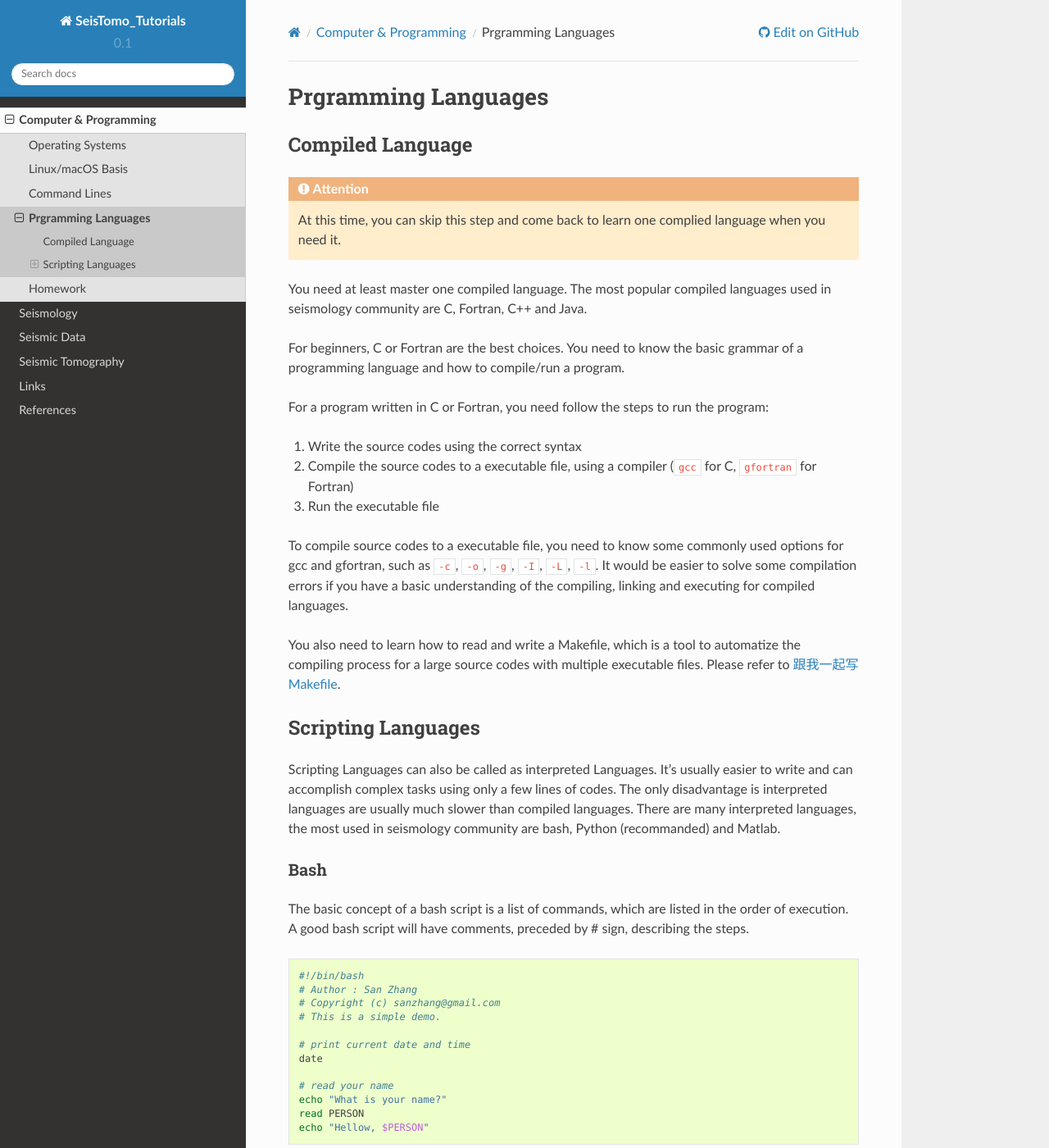
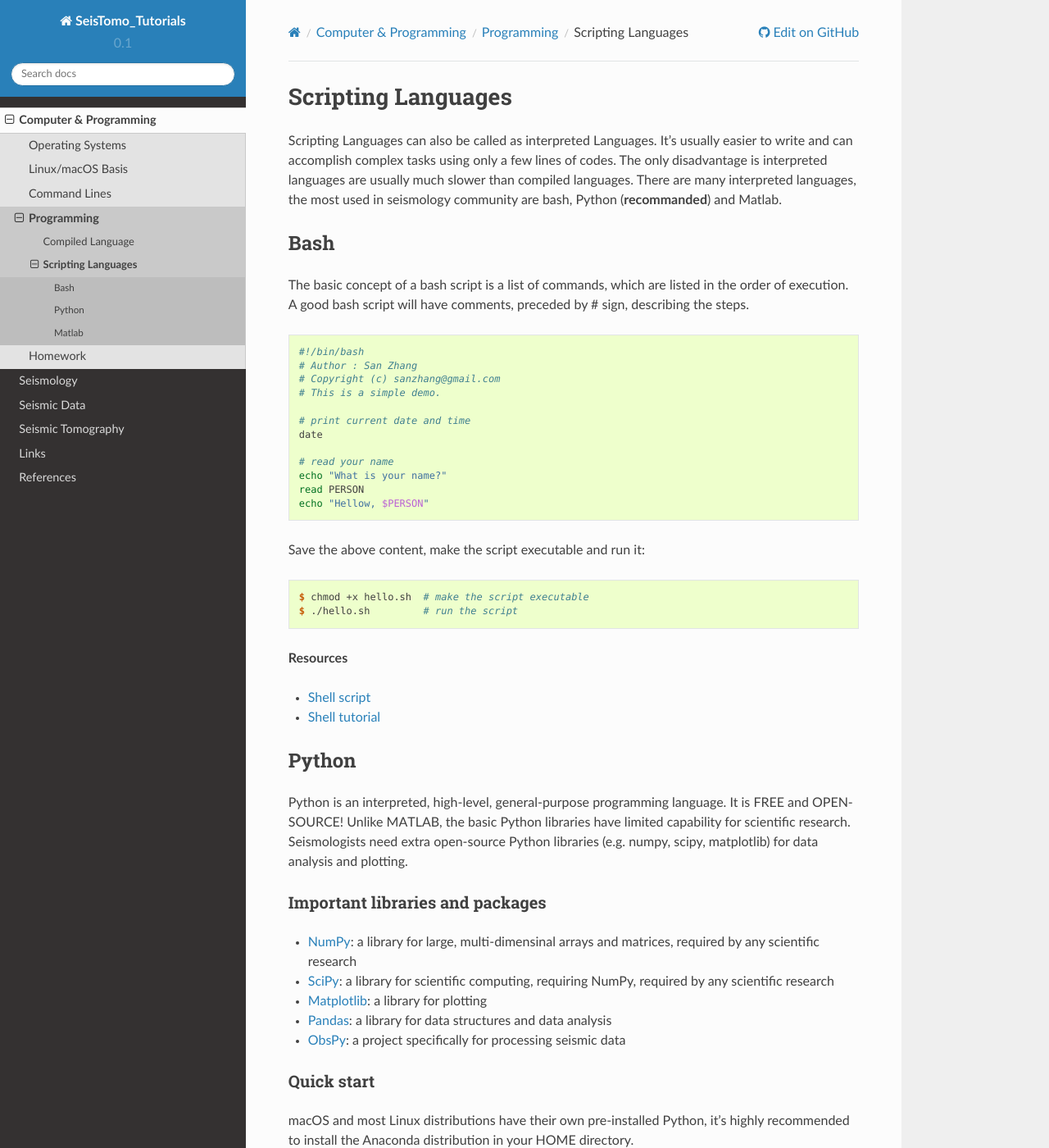
Before and after one commit to MIGG-NTU/SeisTomo_Tutorials, a Sphinx documentation site: the page built from source/computer-programming/programming/scripting-languages.rst, in a window 1280 px wide and 1400 px high. Shown: the whole window at 82% size. Built offline with Sphinx 7.4.7 and the Read the Docs theme 2.0.0, drawn with Linux system fonts in a browser that asks for light colours; some of the changed text lies outside the part shown.

Commit message:
update script language (#26)

```diff
--- a/source/computer-programming/index.rst
+++ b/source/computer-programming/index.rst
@@ -7,5 +7,5 @@ Computer & Programming
    operating-systems
    LinuxmacOS-basis
    command-lines
-   prgramming-languages
+   programming/index
    homework
--- /dev/null
+++ b/source/computer-programming/programming/index.rst
@@ -0,0 +1,8 @@
+Programming
+===========
+
+
+.. toctree::
+
+   compiled-languages
+   scripting-languages
--- a/source/computer-programming/prgramming-languages.rst
+++ b/source/computer-programming/programming/scripting-languages.rst
@@ -1,37 +1,11 @@
-Prgramming Languages
-====================
+Scripting Languages
+===================
 
-
-Compiled Language
------------------
-
-.. attention::
-
-   At this time, you can skip this step and come back to learn one complied language when you need it.
-
-You need at least master one compiled language. The most popular compiled languages used in seismology community are C, Fortran, C++ and Java.
-
-For beginners, C or Fortran are the best choices. You need to know the basic grammar of a programming language and how to compile/run a program.
-
-For a program written in C or Fortran, you need follow the steps to run the program:
-
-1. Write the source codes using the correct syntax
-2. Compile the source codes to a executable file, using a compiler (``gcc`` for C, ``gfortran`` for Fortran)
-3. Run the executable file
-
-To compile source codes to a executable file, you need to know some commonly used options for gcc and gfortran, such as ``-c``, ``-o``, ``-g``, ``-I``, ``-L``, ``-l``. It would be easier to solve some compilation errors if you have a basic understanding of the compiling, linking and executing for compiled languages.
-
-You also need to learn how to read and write a Makefile, which is a tool to automatize the compiling process for a large source codes with multiple executable files. Please refer to `跟我一起写 Makefile <https://blog.seisman.info/how-to-write-makefile/>`__.
-
-
-Scripting Languages
--------------------
-
-Scripting Languages can also be called as interpreted Languages. It's usually easier to write and can accomplish complex tasks using only a few lines of codes. The only disadvantage is interpreted languages are usually much slower than compiled languages. There are many interpreted languages, the most used in seismology community are bash, Python (recommanded) and Matlab.
+Scripting Languages can also be called as interpreted Languages. It's usually easier to write and can accomplish complex tasks using only a few lines of codes. The only disadvantage is interpreted languages are usually much slower than compiled languages. There are many interpreted languages, the most used in seismology community are bash, Python (**recommanded**) and Matlab.
 
 
 Bash
-++++
+----
 
 The basic concept of a bash script is a list of commands, which are listed in the order of execution. A good bash script will have comments, preceded by # sign, describing the steps.
 
@@ -57,13 +31,19 @@ Save the above content, make the script executable and run it:
     $ chmod +x hello.sh  # make the script executable
     $ ./hello.sh         # run the script
 
+**Resources**
+
+- `Shell script <https://101.lug.ustc.edu.cn/Ch06/#shell-scripts>`__
+- `Shell tutorial <https://www.runoob.com/linux/linux-shell.html>`__
+
 
 Python
-++++++
+------
 
 Python is an interpreted, high-level, general-purpose programming language. It is FREE and OPEN-SOURCE! Unlike MATLAB, the basic Python libraries have limited capability for scientific research. Seismologists need extra open-source Python libraries (e.g. numpy, scipy, matplotlib) for data analysis and plotting.
 
-**1. Important libraries and packages**
+Important libraries and packages
+++++++++++++++++++++++++++++++++
 
 - `NumPy <https://numpy.org/>`__: a library for large, multi-dimensinal arrays and matrices, required by any scientific research
 - `SciPy <https://www.scipy.org/>`__: a library for scientific computing, requiring NumPy, required by any scientific research
@@ -116,7 +98,7 @@ Run following commands to install some most commonly used packages for scientifi
 
 
 Matlab
-++++++
+------
 
 MATLAB is a multi-paradigm numerical computing environment and proprietary programming language developed by MathWorks. MATLAB allows matrix manipulations, plotting of functions and data, implementation of algorithms, creation of user interfaces, and interfacing with programs written in other languages, including C, C++, C#, Java, Fortran and Python.
 
```
Also changed, not shown: other parts of source/computer-programming/programming/scripting-languages.rst (+4 -2 lines), source/computer-programming/programming/compiled-languages.rst (added, +20 -0 lines).
